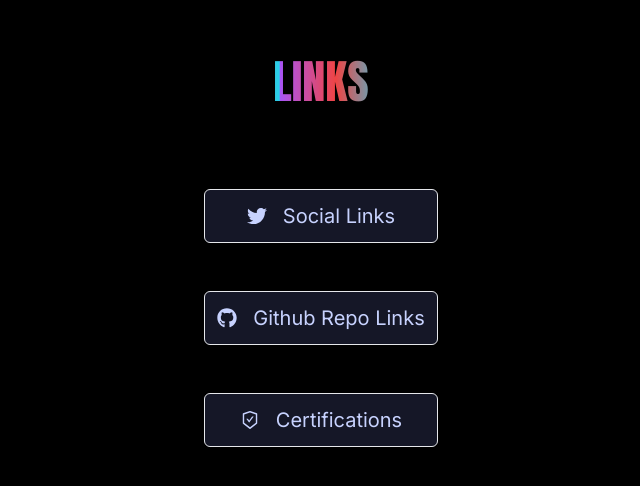
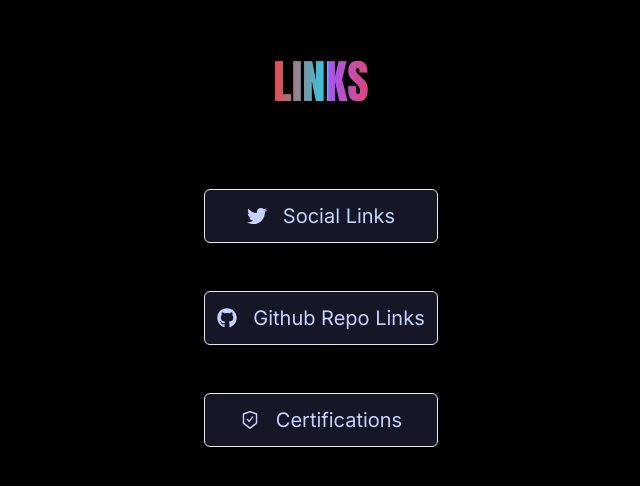
Before and after one commit to dazzlerabhi30800/link-portfolio-appwrite, a Next.js app: page / in a window 1280 px wide. Shown: the part 150-636 px from the top of the page, without its empty margins (319-959 px from the left). Built offline with nearby package versions, Linux system fonts and the light colour scheme; no server answers.

Commit message:
changed the heading animation

```diff
--- a/tailwind.config.ts
+++ b/tailwind.config.ts
@@ -18,8 +18,8 @@ const config: Config = {
       },
       keyframes: {
         bgChange: {
-          "0%, 100%": { backgroundPosition: "0vh" },
-          "50%": { backgroundPosition: "100vh" },
+          "0%": { backgroundPosition: "0vh" },
+          "100%": { backgroundPosition: "100vh" },
         },
       },
       animation: {
```
